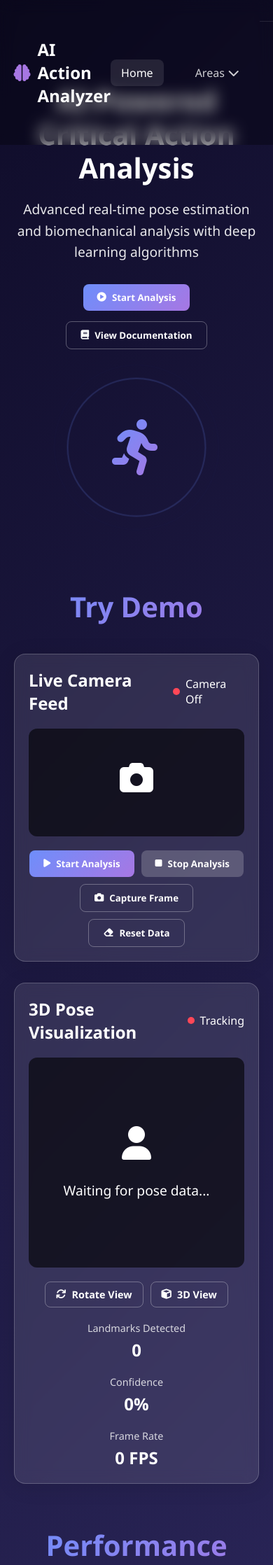
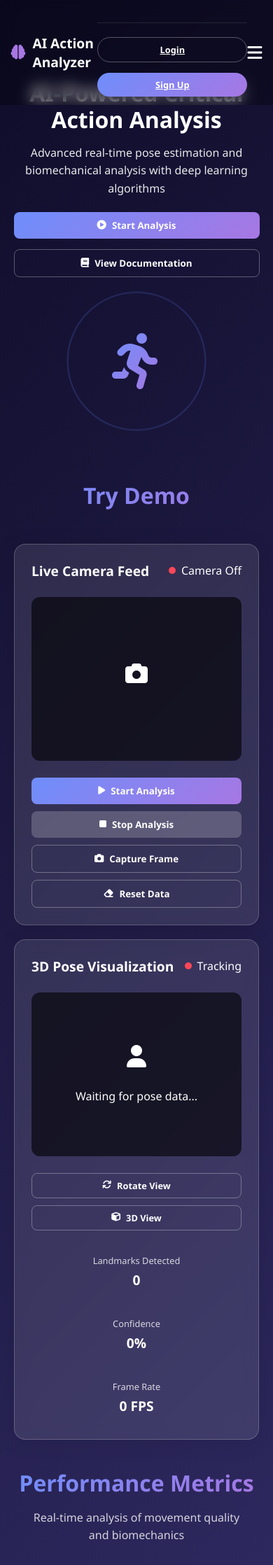
Before and after one commit to shobhit-vision/CRITICAL_ACTION_ANALYZER, a Flask app: page / in a window 390 px wide. Shown: the top 2236 px of the page at 70% size. Run offline with Flask 3, Linux system fonts and the light colour scheme; some libraries are stand-ins or nearby versions.

Commit message:
home page improving

```diff
--- a/static/index.css
+++ b/static/index.css
@@ -5,19 +5,36 @@
   font-family: 'Segoe UI', Tahoma, Geneva, Verdana, sans-serif;
 }
 
+:root {
+  --primary-gradient: linear-gradient(135deg, #6e8efb, #a777e3);
+  --dark-bg: linear-gradient(135deg, #0f0c29, #302b63, #24243e);
+  --glass-bg: rgba(255, 255, 255, 0.1);
+  --glass-border: rgba(255, 255, 255, 0.2);
+  --text-primary: #fff;
+  --text-secondary: rgba(255, 255, 255, 0.8);
+  --spacing-xs: 0.5rem;
+  --spacing-sm: 1rem;
+  --spacing-md: 1.5rem;
+  --spacing-lg: 2rem;
+  --spacing-xl: 3rem;
+  --border-radius: 16px;
+  --transition: all 0.3s ease;
+}
+
 body {
-  background: linear-gradient(135deg, #0f0c29, #302b63, #24243e);
-  color: #fff;
+  background: var(--dark-bg);
+  color: var(--text-primary);
   min-height: 100vh;
   overflow-x: hidden;
+  padding-top: 80px;
 }
 
 .glass-card {
-  background: rgba(255, 255, 255, 0.1);
+  background: var(--glass-bg);
   backdrop-filter: blur(10px);
-  border-radius: 16px;
-  border: 1px solid rgba(255, 255, 255, 0.2);
-  padding: 20px;
+  border-radius: var(--border-radius);
+  border: 1px solid var(--glass-border);
+  padding: var(--spacing-md);
   box-shadow: 0 4px 30px rgba(0, 0, 0, 0.1);
 }
 
@@ -67,25 +84,27 @@
 
 .section-header {
   text-align: center;
-  margin-bottom: 40px;
+  margin-bottom: var(--spacing-xl);
 }
 
 .section-header h2 {
-  font-size: 2.5rem;
-  margin-bottom: 15px;
-  background: linear-gradient(135deg, #6e8efb, #a777e3);
+  font-size: clamp(1.8rem, 4vw, 2.5rem);
+  margin-bottom: var(--spacing-sm);
+  background: var(--primary-gradient);
   -webkit-background-clip: text;
   -webkit-text-fill-color: transparent;
+  background-clip: text;
 }
 
 .section-header p {
-  font-size: 1.1rem;
+  font-size: clamp(1rem, 2.5vw, 1.1rem);
   opacity: 0.8;
-  max-width: 600px;
+  max-width: min(600px, 90%);
   margin: 0 auto;
+  line-height: 1.6;
 }
 
-/* Navigation Styles */
+/* ========== NAVIGATION ========== */
 .navbar {
   position: fixed;
   top: 0;
@@ -111,8 +130,9 @@
   display: flex;
   align-items: center;
   gap: 10px;
-  font-size: 1.5rem;
+  font-size: clamp(1.2rem, 3vw, 1.5rem);
   font-weight: 700;
+  z-index: 1001;
 }
 
 .nav-logo i {
@@ -122,39 +142,42 @@
 .nav-links {
   display: flex;
   align-items: center;
-  gap: 30px;
+  gap: clamp(15px, 2vw, 30px);
+  transition: var(--transition);
 }
 
 .nav-link {
-  color: rgba(255, 255, 255, 0.8);
+  color: var(--text-secondary);
   text-decoration: none;
   font-weight: 500;
-  transition: all 0.3s ease;
+  transition: var(--transition);
   padding: 8px 15px;
   border-radius: 8px;
+  font-size: clamp(0.9rem, 1.5vw, 1rem);
 }
 
 .nav-link:hover, .nav-link.active {
-  color: white;
+  color: var(--text-primary);
   background: rgba(255, 255, 255, 0.1);
 }
 
 .nav-auth {
   display: flex;
   align-items: center;
-  gap: 15px;
+  gap: clamp(10px, 1.5vw, 15px);
 }
 
 .nav-auth .btn {
   padding: 8px 16px;
   border-radius: 20px;
   font-weight: 600;
-  transition: all 0.3s ease;
+  transition: var(--transition);
+  font-size: clamp(0.8rem, 1.5vw, 0.9rem);
 }
 
 .nav-auth .btn-login {
   background: transparent;
-  color: #fff;
+  color: var(--text-primary);
   border: 1px solid rgba(255, 255, 255, 0.3);
 }
 
@@ -164,8 +187,8 @@
 }
 
 .nav-auth .btn-signup {
-  background: linear-gradient(135deg, #6e8efb, #a777e3);
-  color: #fff;
+  background: var(--primary-gradient);
+  color: var(--text-primary);
   border: none;
 }
 
@@ -249,31 +271,67 @@
   border-bottom: none;
 }
 
-/* Hero Section */
+/* Mobile Menu Button */
+.mobile-menu-btn {
+  display: none;
+  flex-direction: column;
+  justify-content: center;
+  align-items: center;
+  width: 30px;
+  height: 30px;
+  cursor: pointer;
+  z-index: 1001;
+}
+
+.mobile-menu-btn i {
+  font-size: 24px;
+  color: #fff;
+  transition: var(--transition);
+}
+
+/* Mobile auth buttons */
+.mobile-auth {
+  display: none;
+  flex-direction: column;
+  padding: 20px;
+  gap: 15px;
+  border-top: 1px solid rgba(255, 255, 255, 0.1);
+  margin-top: 15px;
+  width: 100%;
+}
+
+.mobile-auth .btn {
+  width: 100%;
+  text-align: center;
+  justify-content: center;
+}
+
+/* ========== HERO SECTION ========== */
 .hero {
-  padding: 150px 5% 70px;
+  padding: clamp(50px, 8vw, 80px) 5% clamp(50px, 8vw, 70px);
   display: flex;
   align-items: center;
   justify-content: space-between;
-  gap: 40px;
+  gap: clamp(20px, 4vw, 40px);
   max-width: 1400px;
   margin: 0 auto;
+  flex-wrap: wrap;
 }
 
 .hero-content {
   flex: 1;
-  max-width: 600px;
+  min-width: min(100%, 600px);
 }
 
 .hero-content h1 {
-  font-size: 3.5rem;
-  margin-bottom: 20px;
+  font-size: clamp(2rem, 6vw, 3.5rem);
+  margin-bottom: clamp(15px, 3vw, 20px);
   line-height: 1.2;
 }
 
 .hero-content p {
-  font-size: 1.2rem;
-  margin-bottom: 30px;
+  font-size: clamp(1rem, 2.5vw, 1.2rem);
+  margin-bottom: clamp(20px, 4vw, 30px);
   opacity: 0.9;
   line-height: 1.6;
 }
@@ -289,11 +347,13 @@
   display: flex;
   justify-content: center;
   align-items: center;
+  min-width: min(100%, 300px);
 }
 
 .visual-container {
-  width: 300px;
-  height: 300px;
+  width: min(100%, 300px);
+  height: min(100%, 300px);
+  aspect-ratio: 1/1;
   position: relative;
   display: flex;
   justify-content: center;
@@ -349,36 +409,38 @@
 
 .analysis-content {
   display: grid;
-  grid-template-columns: 1fr 1fr;
-  gap: 30px;
-  margin-bottom: 60px;
+  grid-template-columns: repeat(auto-fit, minmax(min(100%, 400px), 1fr));
+  gap: clamp(20px, 3vw, 30px);
+  margin-bottom: clamp(40px, 6vw, 60px);
 }
 
 /* Camera Card Styles */
-.camera-card {
-  background: rgba(255, 255, 255, 0.1);
+.camera-card, .skeleton-card {
+  background: var(--glass-bg);
   backdrop-filter: blur(10px);
-  border-radius: 16px;
-  border: 1px solid rgba(255, 255, 255, 0.2);
-  padding: 20px;
+  border-radius: var(--border-radius);
+  border: 1px solid var(--glass-border);
+  padding: var(--spacing-md);
   box-shadow: 0 4px 30px rgba(0, 0, 0, 0.1);
   display: flex;
   flex-direction: column;
   height: 100%;
 }
 
-.camera-card .card-header {
+.camera-card .card-header, .skeleton-card .card-header {
   display: flex;
   justify-content: space-between;
   align-items: center;
-  margin-bottom: 20px;
+  margin-bottom: var(--spacing-md);
+  flex-wrap: wrap;
+  gap: 10px;
 }
 
-.camera-card .card-header h3 {
-  font-size: 1.5rem;
+.camera-card .card-header h3, .skeleton-card .card-header h3 {
+  font-size: clamp(1.2rem, 3vw, 1.5rem);
 }
 
-.camera-indicator {
+.camera-indicator, .skeleton-indicator {
   display: flex;
   align-items: center;
   gap: 8px;
@@ -389,17 +451,17 @@
   height: 10px;
   border-radius: 50%;
   background: #ff4757;
-  transition: all 0.3s ease;
+  transition: var(--transition);
 }
 
 .indicator-dot.active {
   background: #2ed573;
 }
 
-.camera-container {
+.camera-container, .skeleton-container {
   position: relative;
   width: 100%;
-  height: 100%;
+  height: min(60vw, 400px);
   border-radius: 12px;
   overflow: hidden;
   background: rgba(0, 0, 0, 0.2);
@@ -408,7 +470,7 @@
   align-items: center;
 }
 
-.input_video, .output_canvas {
+.input_video, .output_canvas, #skeleton-canvas {
   width: 100%;
   height: 100%;
   object-fit: cover;
@@ -421,7 +483,7 @@
   left: 0;
 }
 
-.camera-overlay {
+.camera-overlay, .skeleton-overlay {
   position: absolute;
   top: 0;
   left: 0;
@@ -433,184 +495,99 @@
   justify-content: center;
   align-items: center;
   color: white;
-  font-size: 3rem;
+  font-size: clamp(2rem, 8vw, 3rem);
   transition: var(--transition);
 }
 
-.camera-overlay i {
+.camera-overlay i, .skeleton-overlay i {
   margin-bottom: 15px;
 }
 
-.camera-overlay.hidden {
+.camera-overlay.hidden, .skeleton-overlay.hidden {
   opacity: 0;
   pointer-events: none;
 }
 
-.camera-controls {
+.camera-controls, .skeleton-controls {
   display: flex;
   gap: 10px;
-  margin-top: 20px;
+  margin-top: var(--spacing-md);
   flex-wrap: wrap;
   justify-content: center;
 }
 
-/* Skeleton Card Styles */
-.skeleton-card {
-  background: rgba(255, 255, 255, 0.1);
-  backdrop-filter: blur(10px);
-  border-radius: 16px;
-  border: 1px solid rgba(255, 255, 255, 0.2);
-  padding: 20px;
-  box-shadow: 0 4px 30px rgba(0, 0, 0, 0.1);
-  display: flex;
-  flex-direction: column;
-  height: 100%;
-}
-
-.skeleton-card .card-header {
-  display: flex;
-  justify-content: space-between;
-  align-items: center;
-  margin-bottom: 20px;
-}
-
-.skeleton-card .card-header h3 {
-  font-size: 1.5rem;
-}
-
-.skeleton-indicator {
-  display: flex;
-  align-items: center;
-  gap: 8px;
-}
-
-.skeleton-indicator .indicator-dot {
-  width: 10px;
-  height: 10px;
-  border-radius: 50%;
-  background: #ff4757;
-  transition: all 0.3s ease;
-}
-
-.skeleton-indicator .indicator-dot.active {
-  background: #2ed573;
-}
-
-.skeleton-container {
-  position: relative;
-  width: 100%;
-  height: 300px;
-  border-radius: 12px;
-  overflow: hidden;
-  background: rgba(0, 0, 0, 0.2);
-  display: flex;
-  justify-content: center;
-  align-items: center;
-}
-
-#skeleton-canvas {
-  width: 100%;
-  height: 100%;
-  object-fit: contain;
-  display: block;
-}
-
-.skeleton-overlay {
-  position: absolute;
-  top: 0;
-  left: 0;
-  width: 100%;
-  height: 100%;
-  background: rgba(0, 0, 0, 0.5);
-  display: flex;
-  flex-direction: column;
-  justify-content: center;
-  align-items: center;
-  color: white;
-  font-size: 3rem;
-  transition: all 0.3s ease;
-}
-
-.skeleton-overlay i {
-  margin-bottom: 15px;
-}
-
 .skeleton-overlay p {
   margin-top: 15px;
-  font-size: 1.2rem;
-}
-
-.skeleton-controls {
-  display: flex;
-  gap: 10px;
-  margin-top: 20px;
-  flex-wrap: wrap;
-  justify-content: center;
+  font-size: clamp(1rem, 3vw, 1.2rem);
+  text-align: center;
+  padding: 0 10px;
 }
 
 .skeleton-info {
-  margin-top: 20px;
+  margin-top: var(--spacing-md);
 }
 
 .skeleton-stats {
   display: grid;
-  grid-template-columns: repeat(3, 1fr);
-  gap: 15px;
+  grid-template-columns: repeat(auto-fit, minmax(120px, 1fr));
+  gap: clamp(10px, 2vw, 15px);
 }
 
 .stat {
   text-align: center;
+  padding: 10px;
 }
 
 .stat-label {
   display: block;
-  font-size: 0.9rem;
+  font-size: clamp(0.8rem, 2vw, 0.9rem);
   opacity: 0.8;
   margin-bottom: 5px;
 }
 
 .stat-value {
   display: block;
-  font-size: 1.5rem;
+  font-size: clamp(1.2rem, 3vw, 1.5rem);
   font-weight: 700;
 }
 
 /* Stats Grid */
 .stats-grid {
   display: grid;
-  grid-template-columns: repeat(4, 1fr);
-  gap: 25px;
-  margin-bottom: 60px;
+  grid-template-columns: repeat(auto-fit, minmax(min(100%, 220px), 1fr));
+  gap: clamp(15px, 3vw, 25px);
+  margin-bottom: clamp(40px, 6vw, 60px);
 }
 
 .stat-card {
-  padding: 25px;
+  padding: clamp(15px, 3vw, 25px);
 }
 
 .stat-icon {
-  font-size: 2.5rem;
-  margin-bottom: 15px;
-  background: linear-gradient(135deg, #6e8efb, #a777e3);
+  font-size: clamp(2rem, 5vw, 2.5rem);
+  margin-bottom: clamp(10px, 2vw, 15px);
+  background: var(--primary-gradient);
   -webkit-background-clip: text;
   -webkit-text-fill-color: transparent;
+  background-clip: text;
 }
 
 .stat-info h3 {
-  font-size: 1.2rem;
-  margin-bottom: 10px;
+  font-size: clamp(1rem, 2.5vw, 1.2rem);
+  margin-bottom: clamp(8px, 1.5vw, 10px);
 }
 
 .stat-trend {
   display: flex;
   align-items: center;
   gap: 5px;
-  font-size: 0.9rem;
+  font-size: clamp(0.8rem, 2vw, 0.9rem);
   margin-top: 5px;
   color: #2ed573;
 }
 
 .stat-progress {
-  margin-top: 15px;
+  margin-top: clamp(10px, 2vw, 15px);
 }
 
 .progress-bar {
@@ -812,17 +796,18 @@
 
 .btn-sm {
   padding: 8px 15px;
-  font-size: 0.9rem;
+  font-size: clamp(0.8rem, 1.8vw, 0.9rem);
 }
 
 .footer-bottom {
   text-align: center;
-  padding-top: 30px;
+  padding-top: clamp(20px, 4vw, 30px);
   border-top: 1px solid rgba(255, 255, 255, 0.1);
   opacity: 0.7;
+  font-size: clamp(0.8rem, 2vw, 0.9rem);
 }
 
-/* Responsive adjustments */
+/* ========== RESPONSIVE BREAKPOINTS ========== */
 @media (max-width: 1200px) {
   .analysis-content {
     grid-template-columns: 1fr;
@@ -834,32 +819,93 @@
 }
 
 @media (max-width: 992px) {
+  body {
+    padding-top: 70px;
+  }
+
   .hero {
     flex-direction: column;
     text-align: center;
-    padding: 120px 5% 80px;
+    padding: 50px 5% 50px;
   }
 
   .hero-actions {
     justify-content: center;
   }
 
+  .mobile-menu-btn {
+    display: flex;
+    z-index: 1002;
+  }
+
+  .nav-links {
+    position: fixed;
+    top: 0;
+    left: 0;
+    width: 100%;
+    height: 100vh;
+    background: rgba(0, 0, 0, 0.98);
+    backdrop-filter: blur(15px);
+    flex-direction: column;
+    padding: 100px 5% 30px;
+    gap: 15px;
+    transform: translateX(-100%);
+    opacity: 0;
+    visibility: hidden;
+    transition: all 0.4s cubic-bezier(0.4, 0, 0.2, 1);
+    z-index: 1000;
+    overflow-y: auto;
+  }
+
+  .nav-links.active {
+    transform: translateX(0);
+    opacity: 1;
+    visibility: visible;
+    box-shadow: 0 10px 30px rgba(0, 0, 0, 0.3);
+  }
+
   .nav-auth {
+    display: flex;
+    flex-direction: column;
+    width: 100%;
+    gap: 15px;
+    margin-top: 20px;
+    padding-top: 20px;
+    border-top: 1px solid rgba(255, 255, 255, 0.1);
+  }
+
+  .nav-auth .btn {
+    width: 100%;
+    text-align: center;
+    justify-content: center;
+  }
+
+  .mobile-auth {
     display: none;
   }
 
-  .mobile-auth {
+  .nav-link {
+    padding: 15px 20px;
+    border-radius: 10px;
+    font-size: 1.1rem;
+    width: 100%;
+    text-align: left;
+    display: flex;
+    justify-content: space-between;
+    align-items: center;
+    background: rgba(255, 255, 255, 0.05);
+    margin-bottom: 5px;
+  }
+
+  .areas-dropdown {
+    width: 100%;
     display: flex;
     flex-direction: column;
-    padding: 20px;
-    gap: 15px;
-    border-top: 1px solid rgba(255, 255, 255, 0.1);
-    margin-top: 15px;
   }
 
-  .mobile-auth .btn {
+  .areas-dropdown .nav-link {
     width: 100%;
-    text-align: center;
+    justify-content: space-between;
   }
 
   .dropdown-content {
@@ -868,22 +914,49 @@
     visibility: visible;
     transform: none;
     display: none;
-    background: rgba(255, 255, 255, 0.05);
-    margin: 10px 0;
+    background: rgba(40, 40, 40, 0.8);
+    margin: 10px 0 0 0;
     box-shadow: none;
+    width: 100%;
+    min-width: auto;
+    max-height: 0;
+    overflow: hidden;
+    transition: max-height 0.4s ease;
+    border-radius: 10px;
   }
 
   .areas-dropdown.active .dropdown-content {
     display: block;
+    max-height: 500px;
   }
 
   .dropdown-content a {
     color: rgba(255, 255, 255, 0.9);
     border-bottom-color: rgba(255, 255, 255, 0.1);
+    padding: 15px 20px 15px 40px;
+    font-size: 1rem;
   }
 
   .dropdown-gap {
     display: none;
+  }
+
+  .nav-links::before {
+    content: 'Menu';
+    position: absolute;
+    top: 30px;
+    left: 5%;
+    font-size: 1.5rem;
+    font-weight: 700;
+    background: var(--primary-gradient);
+    -webkit-background-clip: text;
+    -webkit-text-fill-color: transparent;
+    background-clip: text;
+  }
+
+  .nav-logo {
+    z-index: 1002;
+    position: relative;
   }
 }
 
@@ -909,10 +982,109 @@
   .visual-container i {
     font-size: 5rem;
   }
+
+  .section-header h2 {
+    font-size: 2rem;
+  }
+
+  .subscribe-form input {
+    min-width: 100%;
+  }
+}
+
+@media (max-width: 576px) {
+  .navbar {
+    padding: 12px 4%;
+  }
+
+  .nav-logo {
+    font-size: 1.2rem;
+  }
+
+  .nav-logo i {
+    font-size: 1.3rem;
+  }
+
+  .nav-links {
+    padding: 90px 4% 30px;
+  }
+
+  body {
+    padding-top: 64px;
+  }
+
+  .hero-content h1 {
+    font-size: 2rem;
+  }
+
+  .hero-content p {
+    font-size: 1rem;
+  }
+
+  .hero-actions {
+    flex-direction: column;
+    width: 100%;
+  }
+
+  .hero-actions .btn {
+    width: 100%;
+    justify-content: center;
+  }
+
+  .camera-controls, .skeleton-controls {
+    flex-direction: column;
+  }
+
+  .camera-controls .btn, .skeleton-controls .btn {
+    width: 100%;
+    justify-content: center;
+  }
+
+  .dropdown-content a {
+    padding: 12px 15px 12px 35px;
+    font-size: 0.95rem;
+  }
+
+  .areas-grid {
+    padding: 0 10px;
+  }
 }
 
 @media (min-width: 993px) {
   .mobile-auth {
     display: none;
   }
+
+  .mobile-menu-btn {
+    display: none;
+  }
 }
+
+/* Animation for smooth transitions */
+.nav-links, .dropdown-content {
+  transition: all 0.4s cubic-bezier(0.4, 0, 0.2, 1);
+}
+
+/* Prevent body scroll when menu is open */
+body.menu-open {
+  overflow: hidden;
+  position: fixed;
+  width: 100%;
+}
+
+/* Improved focus styles for accessibility */
+button:focus-visible,
+a:focus-visible,
+input:focus-visible {
+  outline: 2px solid #6e8efb;
+  outline-offset: 2px;
+}
+
+/* Reduced motion for users who prefer it */
+@media (prefers-reduced-motion: reduce) {
+  * {
+    animation-duration: 0.01ms !important;
+    animation-iteration-count: 1 !important;
+    transition-duration: 0.01ms !important;
+  }
+}
--- a/templates/index.html
+++ b/templates/index.html
@@ -351,7 +351,8 @@
   </footer>
 
   <script type="module" src="{{ url_for('static', filename='js/action.js') }}"></script>
-  <script>
+  <script type="module" src="{{ url_for('static', filename='js/index.js') }}"></script>
+  <!-- <script>
     // Mobile menu functionality for areas dropdown
     document.addEventListener('DOMContentLoaded', function() {
       const mobileMenuBtn = document.querySelector('.mobile-menu-btn');
@@ -372,6 +373,6 @@
         });
       }
     });
-  </script>
+  </script> -->
 </body>
 </html>
```
Also changed, not shown: other parts of static/index.css (+48 -42 lines), static/js/index.js (added, +106 -0 lines).
